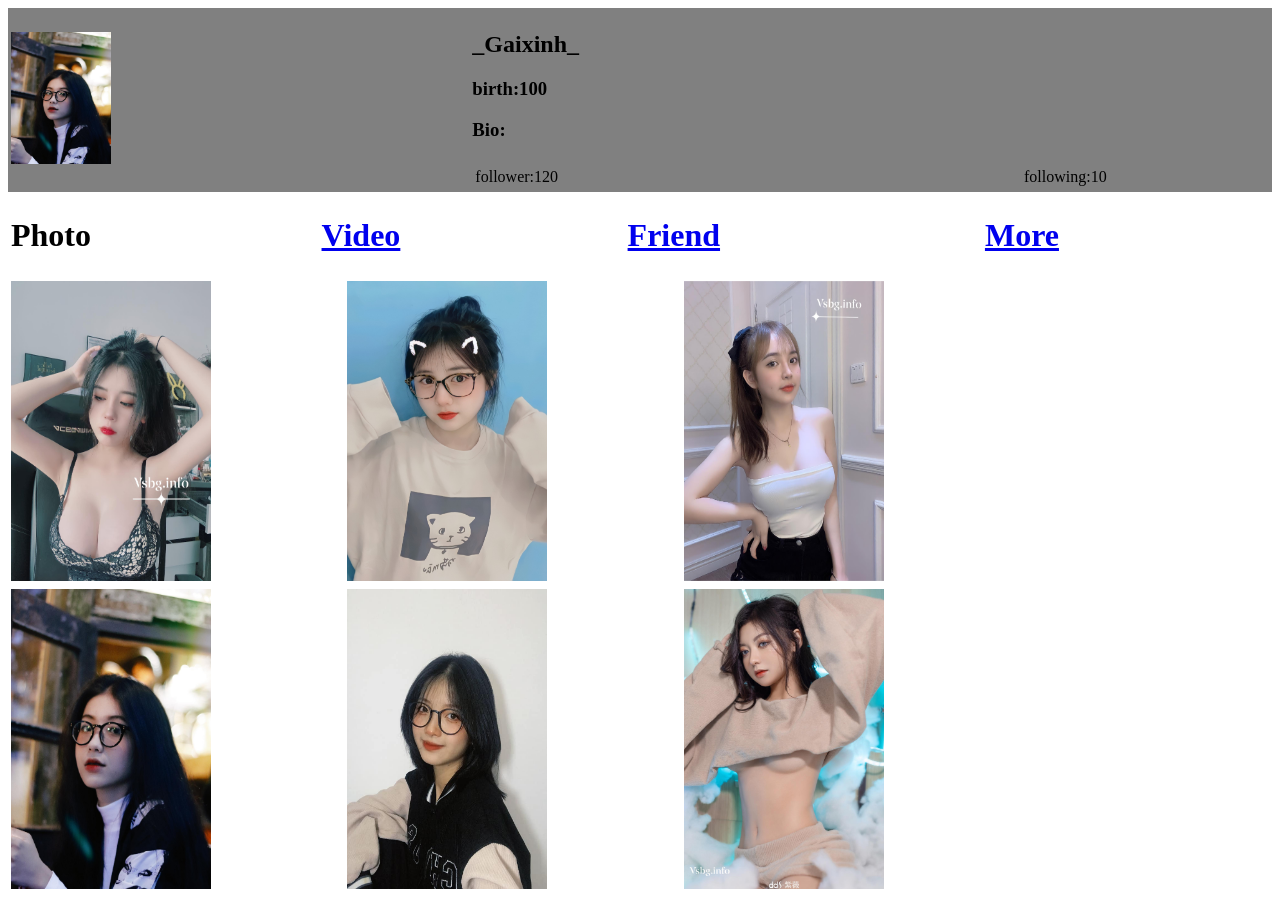
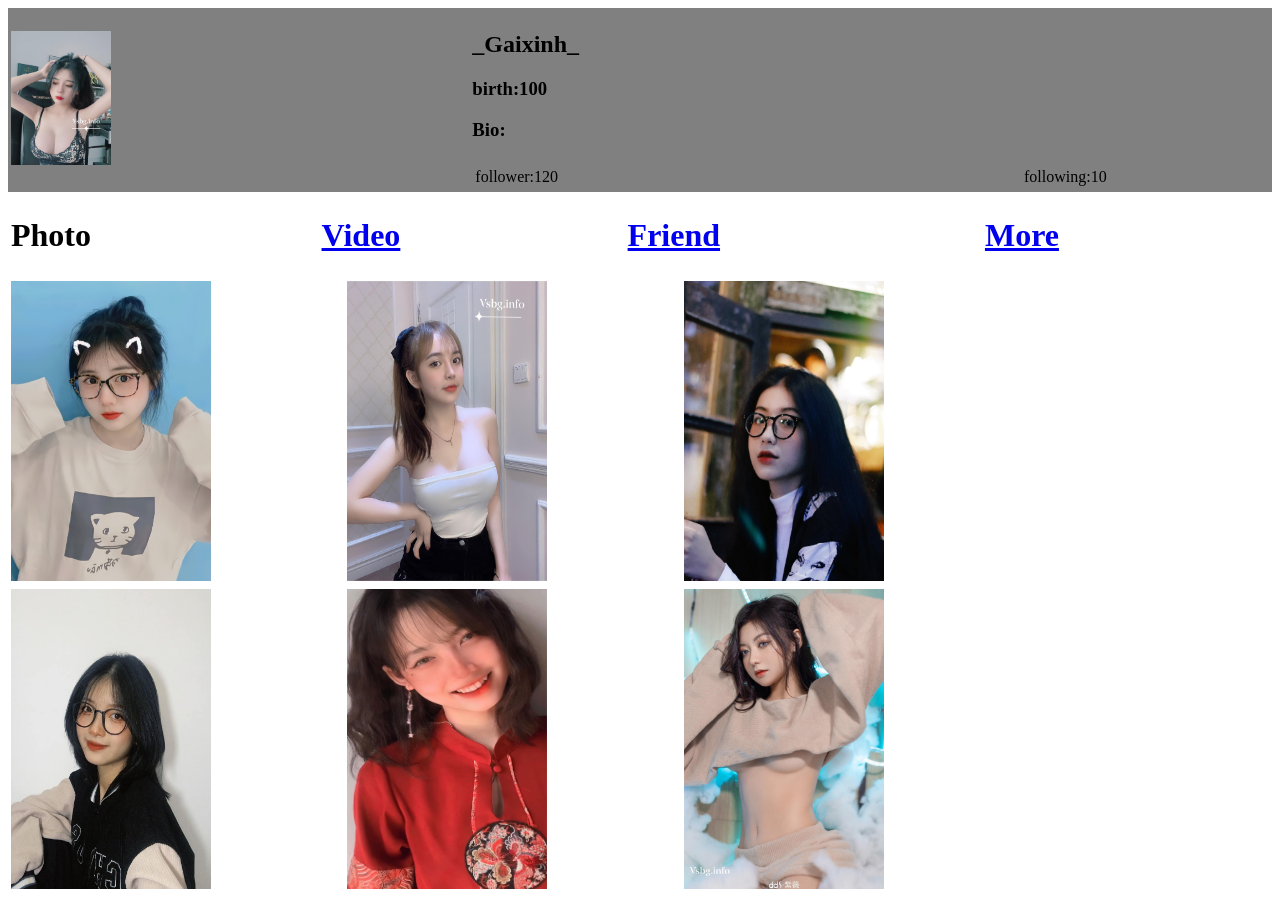
Before and after one commit to cuongvanhg001/html1, a plain HTML site: page code/photo.html in a window 1280 px wide. Drawn offline with Linux system fonts and the light colour scheme; files whose address does not match are found by name.

Commit message:
Update photo.html
a

```diff
--- a/code/photo.html
+++ b/code/photo.html
@@ -8,7 +8,7 @@
 	<table width="100%" bgcolor="grey">
 		<tr>
 			<td>
-				<img src="F:\j2school\html_basic\Buoi_3\image\anh4.jpg" width="100px">
+				<img src="https://cuongvanhg001.github.io/html1/image/anh1.jpg" width="100px">
 			</td>
 			<td>
 				<table width="80%">
@@ -58,24 +58,24 @@
 	<table width="80%">
 		<tr>
 			<td>
-				<img src="F:\j2school\html_basic\Buoi_3\image\anh1.jpg" width="200" height="300">
+				<img src="https://cuongvanhg001.github.io/html1/image/anh2.jpg" width="200" height="300">
 			</td>
 			<td>
-				<img src="F:\j2school\html_basic\Buoi_3\image\anh2.jpg" width="200" height="300">
+				<img src="https://cuongvanhg001.github.io/html1/image/anh3.jpg" width="200" height="300">
 			</td>
 			<td>
-				<img src="F:\j2school\html_basic\Buoi_3\image\anh3.jpg" width="200" height="300">
+				<img src="https://cuongvanhg001.github.io/html1/image/anh4.jpg" width="200" height="300">
 			</td>
 		</tr>
 		<tr>
 			<td>
-				<img src="F:\j2school\html_basic\Buoi_3\image\anh4.jpg" width="200" height="300">
+				<img src="https://cuongvanhg001.github.io/html1/image/anh5.jpg" width="200" height="300">
 			</td>
 			<td>
-				<img src="F:\j2school\html_basic\Buoi_3\image\anh5.jpg" width="200" height="300">
+				<img src="https://cuongvanhg001.github.io/html1/image/anh6.jpg" width="200" height="300">
 			</td>
 			<td>
-				<img src="F:\j2school\html_basic\Buoi_3\image\anh7.jpg" width="200" height="300">
+				<img src="https://cuongvanhg001.github.io/html1/image/anh7.jpg" width="200" height="300">
 			</td>
 		</tr>
 	</table>
```
